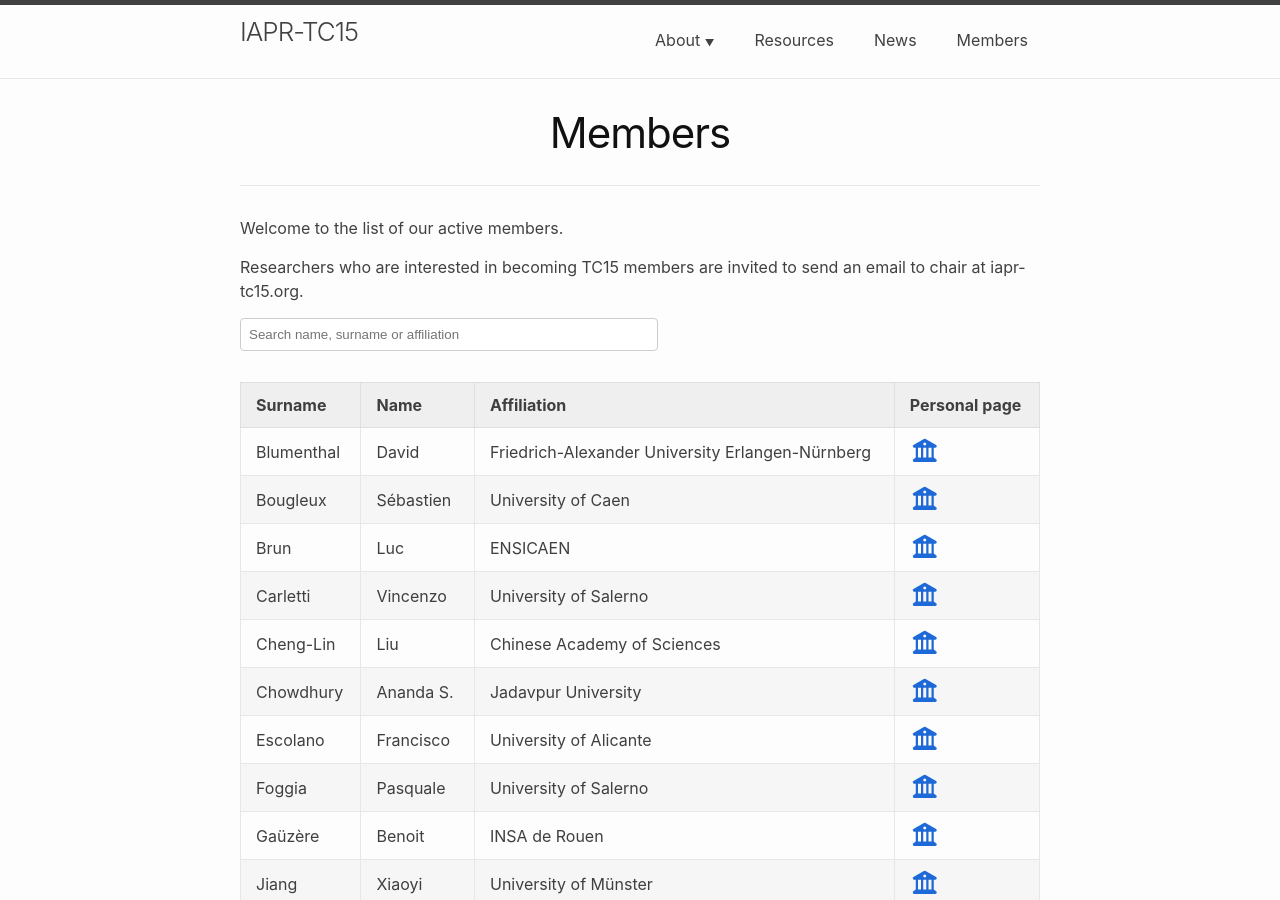
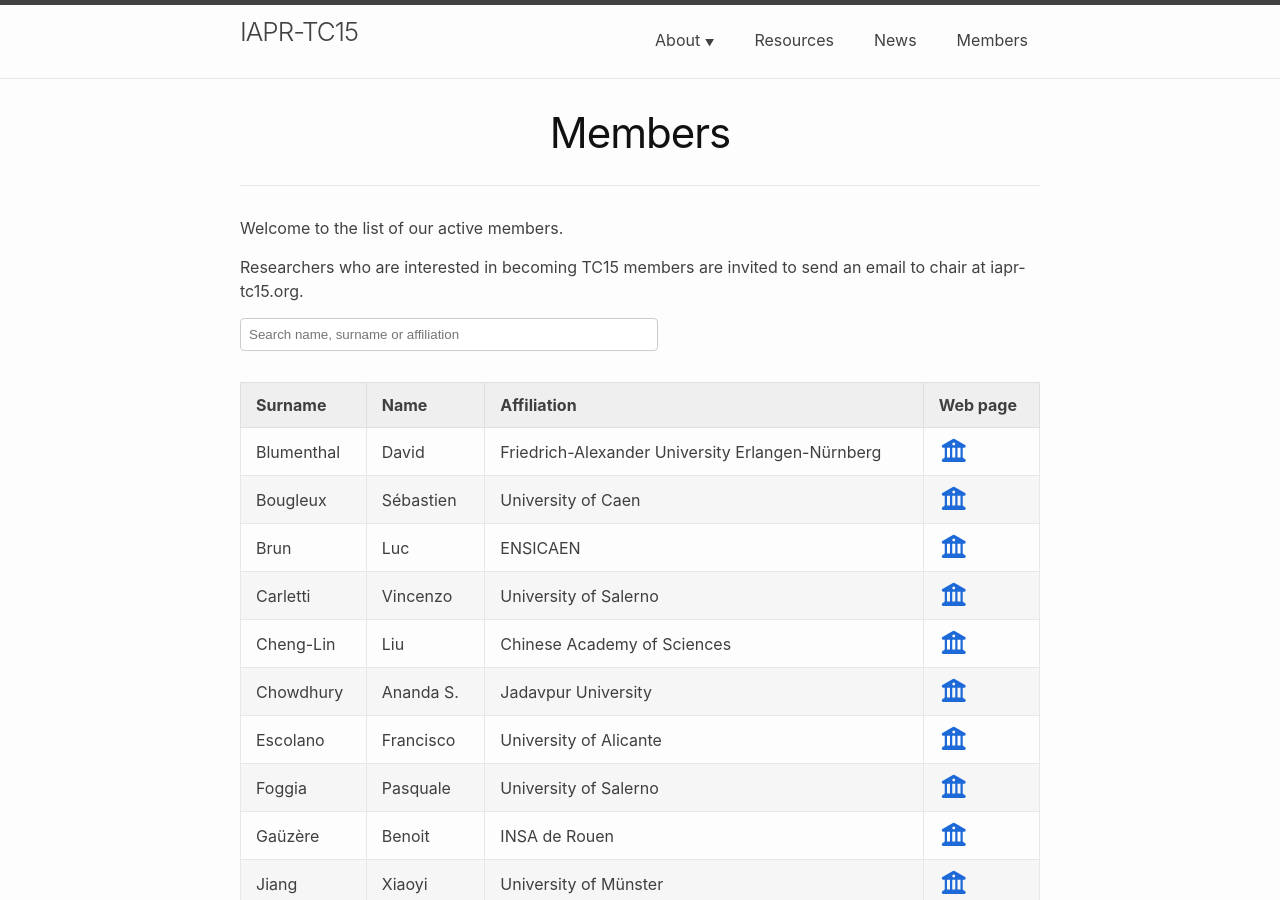
Before and after one commit to iapr-tc15/iapr-tc15.github.io, a Jekyll site: the page built from members.md, in a window 1280 px wide and 900 px high. Built offline with Jekyll 4.4.1, drawn with Linux system fonts in a browser that asks for light colours.

Commit message:
updated members

```diff
--- a/members.md
+++ b/members.md
@@ -17,7 +17,7 @@ Researchers who are interested in becoming TC15 members are invited to send an e
       <th>Surname</th>
       <th>Name</th>
       <th>Affiliation</th>
-      <th>Personal page</th>
+      <th>Web page</th>
     </tr>
   </thead>
   <tbody>
```
